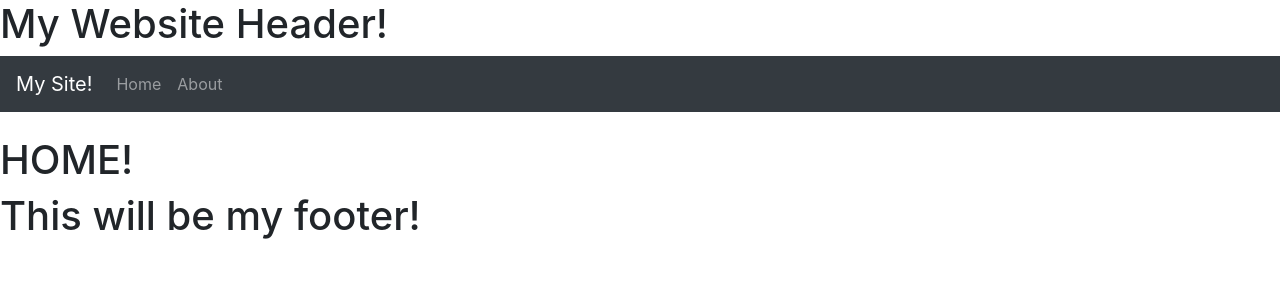
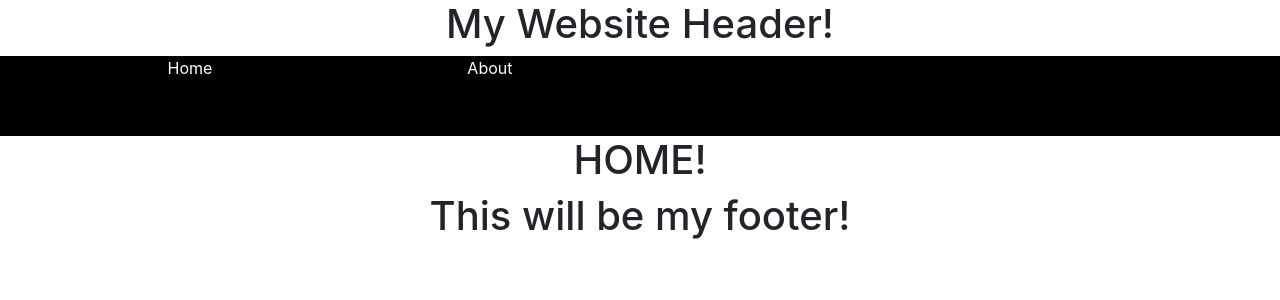
Before and after one commit to jlagree/homepage, a React (Create React App) app: page / in a window 1280 px wide. Shown: the top 300 px of the page. Built offline with nearby package versions, Linux system fonts and the light colour scheme.

Commit message:
updated routing

```diff
--- a/src/App.css
+++ b/src/App.css
@@ -2,37 +2,19 @@
   text-align: center;
 }
 
-.App-logo {
-  height: 40vmin;
-  pointer-events: none;
-}
-
-@media (prefers-reduced-motion: no-preference) {
-  .App-logo {
-    animation: App-logo-spin infinite 20s linear;
-  }
-}
-
-.App-header {
-  background-color: #282c34;
-  min-height: 100vh;
+nav {
   display: flex;
-  flex-direction: column;
+  justify-content: space-around;
   align-items: center;
-  justify-content: center;
-  font-size: calc(10px + 2vmin);
+  min-height: 10vh;
+  background-color: black;
   color: white;
 }
 
-.App-link {
-  color: #61dafb;
+.nav-links{
+  width: 50%;
+  display: flex;
+  justify-content: space-around;
+  align-items: center;
+  list-style: none;
 }
-
-@keyframes App-logo-spin {
-  from {
-    transform: rotate(0deg);
-  }
-  to {
-    transform: rotate(360deg);
-  }
-}
--- a/src/App.js
+++ b/src/App.js
@@ -1,44 +1,23 @@
 import React, { Component } from 'react';
-import {BrowserRouter as Router, Route, Switch, Link} from "react-router-dom";
+import Header from './components/Header';
+import Footer from './components/Footer';
+import NavMenu from './components/NavMenu';
+import {BrowserRouter as Router, Switch, Route } from 'react-router-dom';
+import About from './components/About';
 import Home from './components/Home';
-import About from './components/About';
-// import Container from 'react-bootstrap/Container';
-// import Row from 'react-bootstrap/Row';
-// import Col from 'react-bootstrap/Col';
-import Navbar from 'react-bootstrap/Navbar';
-import Nav from 'react-bootstrap/Nav';
-import BootstrapNavbar from './navbar.js';
 
 function App() {
-  const myStyle = {
-    display: "inline",
-    padding: "10px",
-    width: "100%"
-  }
   return (
-    // <div>
-    //   <Router>
-    //     <Container>
-    //     <nav>
-    //           <ul style={myStyle}>
-    //             <Row>
-    //               <Col><li>
-    //                 <Link to="/">Home</Link>
-    //               </li></Col>
-    //               <Col><li>
-    //                 <Link to="/About">About</Link>
-    //               </li></Col>
-    //             </Row>
-    //           </ul>
-    //     </nav>
-    //     </Container>
-    //     <Switch>
-    //       <Route path="/About" component={About}/>
-    //       <Route path="/" exact component={Home}/>
-    //     </Switch>
-    //   </Router>
-    // </div>
-      <BootstrapNavbar/>
+    <Router>
+      <div className='App'>
+        <Header/>
+        <NavMenu/>
+        <Route path='/' exact component={Home}/>
+        <Route path='/home' component={Home}/>
+        <Route path="/about" component={About}/>
+        <Footer/>
+      </div>
+    </Router>
   );
 }
 
--- /dev/null
+++ b/src/components/NavMenu.js
@@ -0,0 +1,23 @@
+import React from 'react'
+import '../App.css';
+import {Link} from 'react-router-dom';
+
+const NavMenu = () => {
+    const navstyle = {
+        color: 'white'
+    }
+    return (
+        <nav>
+            <ul className="nav-links">
+                <Link style={navstyle} to='/home'>
+                    <li>Home</li>
+                </Link>
+                <Link style={navstyle} to='/about'>
+                    <li>About</li>
+                </Link>
+            </ul>
+        </nav>
+    )
+}
+
+export default NavMenu
--- a/src/index.js
+++ b/src/index.js
@@ -3,30 +3,12 @@ import ReactDOM from 'react-dom';
 import './index.css';
 import App from './App';
 import reportWebVitals from './reportWebVitals';
-import Header from './components/Header';
-import Footer from './components/Footer';
 import 'bootstrap/dist/css/bootstrap.min.css';
 
 ReactDOM.render(
-  <React.StrictMode>
-    <Header/>
-  </React.StrictMode>,
-  document.getElementById('header')
-);
-
-ReactDOM.render(
-  <React.StrictMode>
-    <App />
-  </React.StrictMode>,
+  <App />,
   document.getElementById('content')
 
-);
-
-ReactDOM.render(
-  <React.StrictMode>
-    <Footer/>
-  </React.StrictMode>,
-  document.getElementById('footer')
 );
 
 // If you want to start measuring performance in your app, pass a function
--- a/src/navbar.js
+++ /dev/null
@@ -1,49 +0,0 @@
-import React from 'react'
-import {
-    BrowserRouter as Router,
-    Switch,
-    Route,
-    useParams,
-  } from "react-router-dom";
-import { Navbar,Nav,NavDropdown,Form,FormControl,Button } from 'react-bootstrap'
-import Home from './components/Home';
-import About from './components/About';
-//   import AboutUs from './components/AboutUs';
-//   import ContactUs from './ContactUs';
-
-class BootstrapNavbar extends React.Component{
-
-    render(){
-        return(
-            <div>
-                <div className="row">
-                    <div className="col-md-12">
-                        <Router>
-                            <Navbar bg="dark" variant="dark" expand="lg" sticky="top">
-                                <Navbar.Brand href="#home">My Site!</Navbar.Brand>
-                                <Navbar.Toggle aria-controls="basic-navbar-nav" />
-                                <Navbar.Collapse id="basic-navbar-nav">
-                                    <Nav className="mr-auto">
-                                    <Nav.Link href="/">Home</Nav.Link>
-                                    <Nav.Link href="/About">About</Nav.Link>
-                                    </Nav>
-                                </Navbar.Collapse>
-                            </Navbar>
-                            <br />
-                            <Switch>
-                                <Route exact path="/">
-                                    <Home />
-                                </Route>
-                                <Route path="/About">
-                                    <About />
-                                </Route>
-                            </Switch>
-                        </Router>
-                    </div>
-                </div>
-            </div>
-        )
-    }
-}
-
-export default BootstrapNavbar;
```
Also changed, not shown: src/components/Footer.js (+0 -7 lines), src/components/Header.js (+0 -7 lines).
